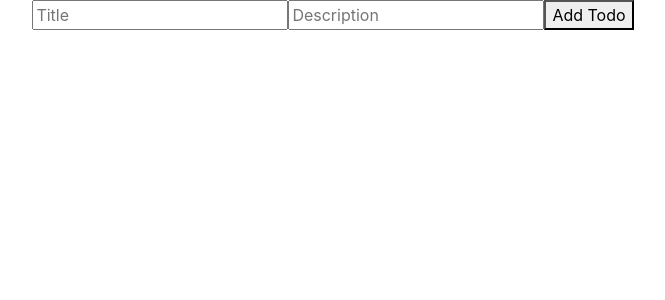
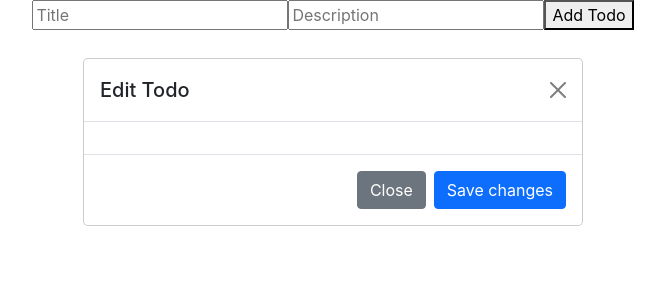
Before and after one commit to KiranS22/ts-todo, a React (Create React App) app: page / in a window 1280 px wide. Shown: the top 300 px of the page, without its empty margins (307-972 px from the left). Built offline with nearby package versions, Linux system fonts and the light colour scheme.

Commit message:
modal now showing
Going to complete functionality before styling

```diff
--- a/public/index.html
+++ b/public/index.html
@@ -9,12 +9,7 @@
       name="description"
       content="Web site created using create-react-app"
     />
-    <link
-      href="https://cdn.jsdelivr.net/npm/bootstrap@5.3.1/dist/css/bootstrap.min.css"
-      rel="stylesheet"
-      integrity="sha384-4bw+/aepP/YC94hEpVNVgiZdgIC5+VKNBQNGCHeKRQN+PtmoHDEXuppvnDJzQIu9"
-      crossorigin="anonymous"
-    />
+
     <link rel="apple-touch-icon" href="%PUBLIC_URL%/logo192.png" />
     <!--
       manifest.json provides metadata used when your web app is installed on a
@@ -30,6 +25,13 @@
       work correctly both with client-side routing and a non-root public URL.
       Learn how to configure a non-root public URL by running `npm run build`.
     -->
+    <link
+      href="https://cdn.jsdelivr.net/npm/bootstrap@5.0.2/dist/css/bootstrap.min.css"
+      rel="stylesheet"
+      integrity="sha384-EVSTQN3/azprG1Anm3QDgpJLIm9Nao0Yz1ztcQTwFspd3yD65VohhpuuCOmLASjC"
+      crossorigin="anonymous"
+    />
+
     <title>TypeScript Todo - Kiran Sundal</title>
   </head>
   <body>
@@ -47,8 +49,8 @@
 
     -->
     <script
-      src="https://cdn.jsdelivr.net/npm/bootstrap@5.3.1/dist/js/bootstrap.bundle.min.js"
-      integrity="sha384-HwwvtgBNo3bZJJLYd8oVXjrBZt8cqVSpeBNS5n7C8IVInixGAoxmnlMuBnhbgrkm"
+      src="https://cdn.jsdelivr.net/npm/bootstrap@5.0.2/dist/js/bootstrap.bundle.min.js"
+      integrity="sha384-MrcW6ZMFYlzcLA8Nl+NtUVF0sA7MsXsP1UyJoMp4YLEuNSfAP+JcXn/tWtIaxVXM"
       crossorigin="anonymous"
     ></script>
   </body>
--- a/src/Components/App/App.tsx
+++ b/src/Components/App/App.tsx
@@ -5,7 +5,7 @@ import Form from "../Form/Form";
 import List from "../List/List";
 import { Todo } from "../../interfaces/interfaces";
 import { parseType } from "../../types/types";
-import EditTodoModal from "../UpdatedTodoModal/EditTodoModal";
+
 
 function App() {
   const [allTodos, setAllTodos] = useState<Todo[]>([]);
@@ -21,7 +21,7 @@ function App() {
     <div className="App">
       <Form allTodos={allTodos} setAllTodos={setAllTodos} />
       <List allTodos={allTodos} setAllTodos={setAllTodos} />
-      <EditTodoModal/>
+
     </div>
   );
 }
--- a/src/Components/List/List.tsx
+++ b/src/Components/List/List.tsx
@@ -1,6 +1,7 @@
 import React from "react";
 import { FormProps, Todo } from "../../interfaces/interfaces";
 import SingleTodo from "./SingleTodo";
+import EditTodoModal from "../UpdatedTodoModal/EditTodoModal";
 
 const List = ({ allTodos, setAllTodos }: FormProps) => {
   const deleteTodo = (id: number | undefined) => {
@@ -11,19 +12,15 @@ const List = ({ allTodos, setAllTodos }: FormProps) => {
     localStorage.setItem("todos", JSON.stringify(updatedTodos));
   };
 
-const SubmitUpdatedTodoForm = ()=>{
-
-}
+  const SubmitUpdatedTodoForm = () => {};
 
   return (
     <>
       {allTodos.map((todo: Todo) => (
-        <SingleTodo
-          todo={todo}
-          deleteTodo={deleteTodo}
+        <SingleTodo todo={todo} deleteTodo={deleteTodo} key={todo.id} />
+      ))}
 
-        />
-      ))}
+      <EditTodoModal />
     </>
   );
 };
--- a/src/Components/UpdatedTodoModal/EditTodoModal.tsx
+++ b/src/Components/UpdatedTodoModal/EditTodoModal.tsx
@@ -1,26 +1,38 @@
-import React from 'react'
+import React from "react";
 
 const EditTodoModal = () => {
   return (
-    <>
-    <div className="modal" tabIndex={-1}>
     <div className="modal-dialog">
       <div className="modal-content">
         <div className="modal-header">
-            <h5 className="modal-title">Modal title</h5>
-            <button type="button" className="btn-close" data-bs-dismiss="modal" aria-label="Close"></button>
+          <h5 className="modal-title">Edit Todo</h5>
+          <button
+            type="button"
+            className="btn-close"
+            data-bs-dismiss="modal"
+            aria-label="Close"
+          ></button>
         </div>
         <div className="modal-body">
-            <p>Modal body text goes here.</p>
+          <div>
+
+          </div>
         </div>
         <div className="modal-footer">
-            <button type="button" className="btn btn-secondary" data-bs-dismiss="modal">Close</button>
-            <button type="button" className="btn btn-primary">Save changes</button>
+          <button
+            type="button"
+            className="btn btn-secondary"
+            data-bs-dismiss="modal"
+          >
+            Close
+          </button>
+          <button type="button" className="btn btn-primary">
+            Save changes
+          </button>
         </div>
       </div>
     </div>
-    </div></>
-  )
-}
+  );
+};
 
-export default EditTodoModal
+export default EditTodoModal;
```
Also changed, not shown: src/index.tsx (+7 -6 lines). Lines whose indentation alone changed are shown as unchanged.
